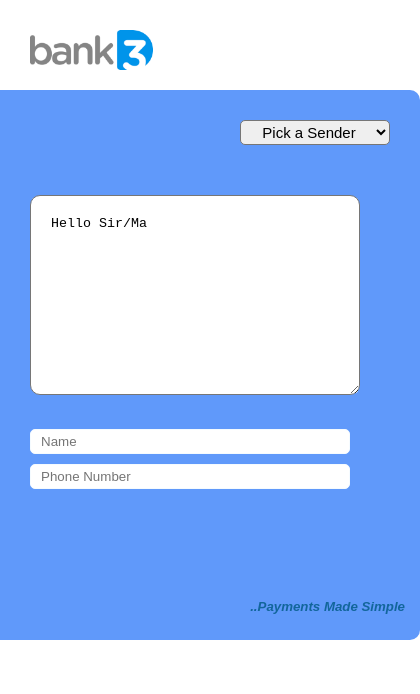
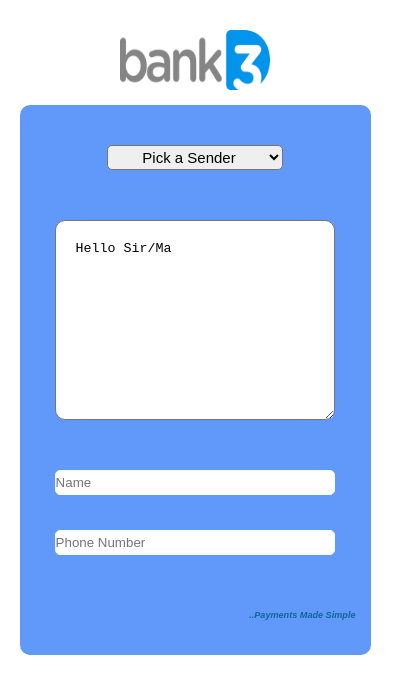
Before and after one commit to Lawrenebube/bank3dbulksms, a plain HTML site: page Afolabi/index.html in a window 390 px wide. Shown: the whole page, 420 px wide, since content can reach past the window. Drawn offline with Linux system fonts and the light colour scheme.

Commit message:
responsive version

```diff
--- a/Afolabi/style.css
+++ b/Afolabi/style.css
@@ -1,31 +1,35 @@
-*{
+* {
     margin: 0px;
     padding: 0px;
     box-sizing: border-box;
 }
+
 body {
     max-width: 1440px;
-    background-color: #ffffff ;
+    background-color: #ffffff;
 }
-.logo{
+
+.logo {
     margin: 30px 30px 20px 30px;
     height: 10px;
     /* background-color: blue; */
     background-color: #ffffff;
 }
+
 .logo img {
     height: 40px;
 }
-.main{
+
+.main {
     display: flex;
-    flex-wrap: wrap;
     justify-content: center;
     margin: 50px 60px 10px 60px;
     border-radius: 10px;
     font-family: sans-serif;
 
 }
-#sender{
+
+#sender {
     float: right;
     width: 150px;
     height: 25px;
@@ -34,25 +38,28 @@ body {
     text-align: center;
     border-radius: 5px;
 }
-form{
+
+form {
     width: 450px;
-    background-color:#6099fa ;
+    background-color: #6099fa;
     height: 550px;
-    /* border: 1px solid #F5FBFF; */
     border-radius: 10px;
 }
-#area1{
-    margin:20px 60px;
+
+#area1 {
+    margin: 20px 60px;
     width: 330px;
     height: 200px;
     border-radius: 10px;
     padding: 20px;
 }
-.contact{
+
+.contact {
     margin-top: 10px;
     margin-left: 60px;
 
 }
+
 .contact input {
     height: 25px;
     width: 320px;
@@ -63,10 +70,68 @@ form{
     padding-left: 10px;
 
 }
-h5{
+
+h5 {
     float: right;
     margin-top: 100px;
     padding-right: 15px;
     font-style: italic;
     color: #12669b;
 }
+
+@media only screen and (max-width: 600px) {
+    body {
+        max-width: 100%;
+    }
+
+    .main {
+        width: 100%;
+        margin: 35px auto;
+    }
+
+    .logo img {
+        width: 150px;
+        height: 60px;
+        display: block;
+        margin-left: auto;
+        margin-right: auto;
+    }
+
+    form {
+        width: 90%;
+        margin: 30px auto;
+
+    }
+
+    #sender {
+        float: none;
+        display: block;
+        margin: 40px auto;
+        width: 50%;
+    }
+
+    #area1 {
+        width: 80%;
+        display: block;
+        margin: 50px auto;
+    }
+
+    .contact {
+        margin-left: 0px;
+    }
+
+    .contact input {
+        width: 80%;
+        display: block;
+        margin: 35px auto;
+        padding-left: 0px;
+    }
+
+    h5 {
+        float: right;
+        margin-top: 20px;
+        padding-right: 15px;
+        font-size: 0.57em;
+
+    }
+}
```
